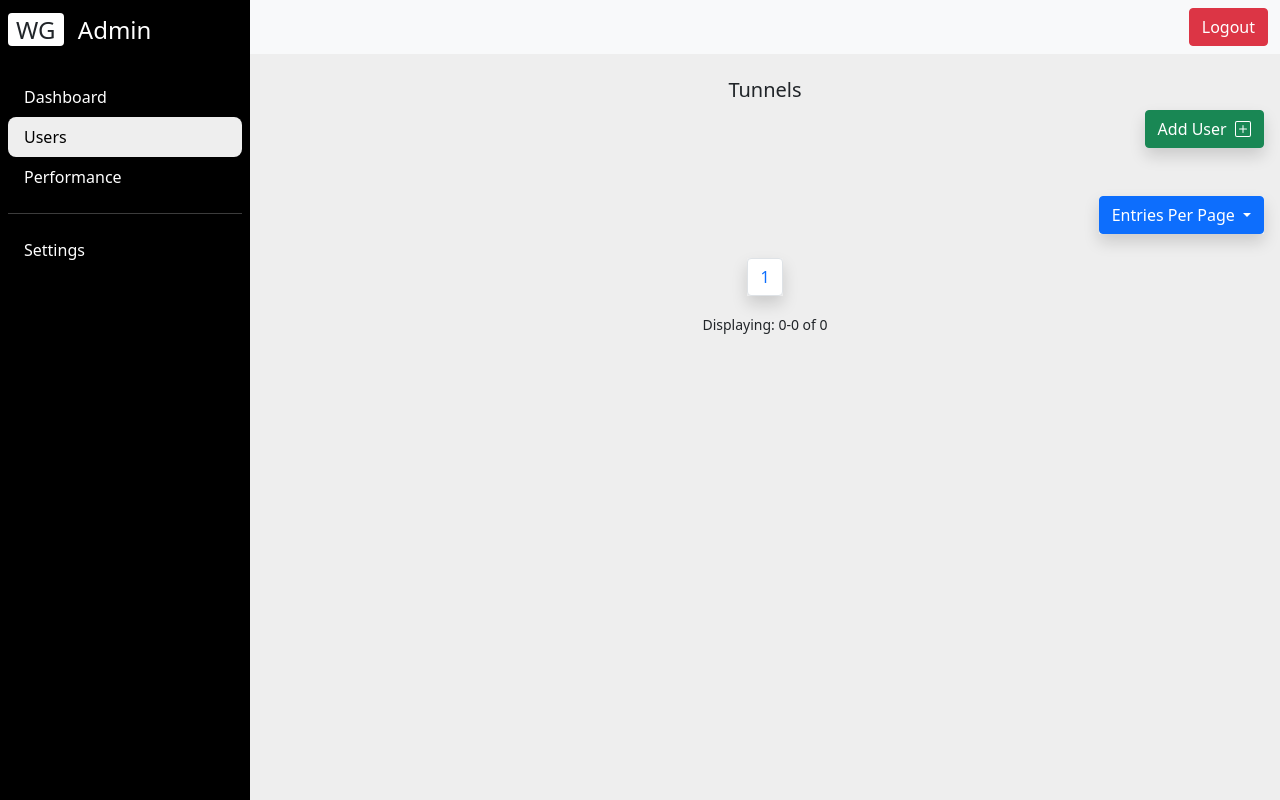
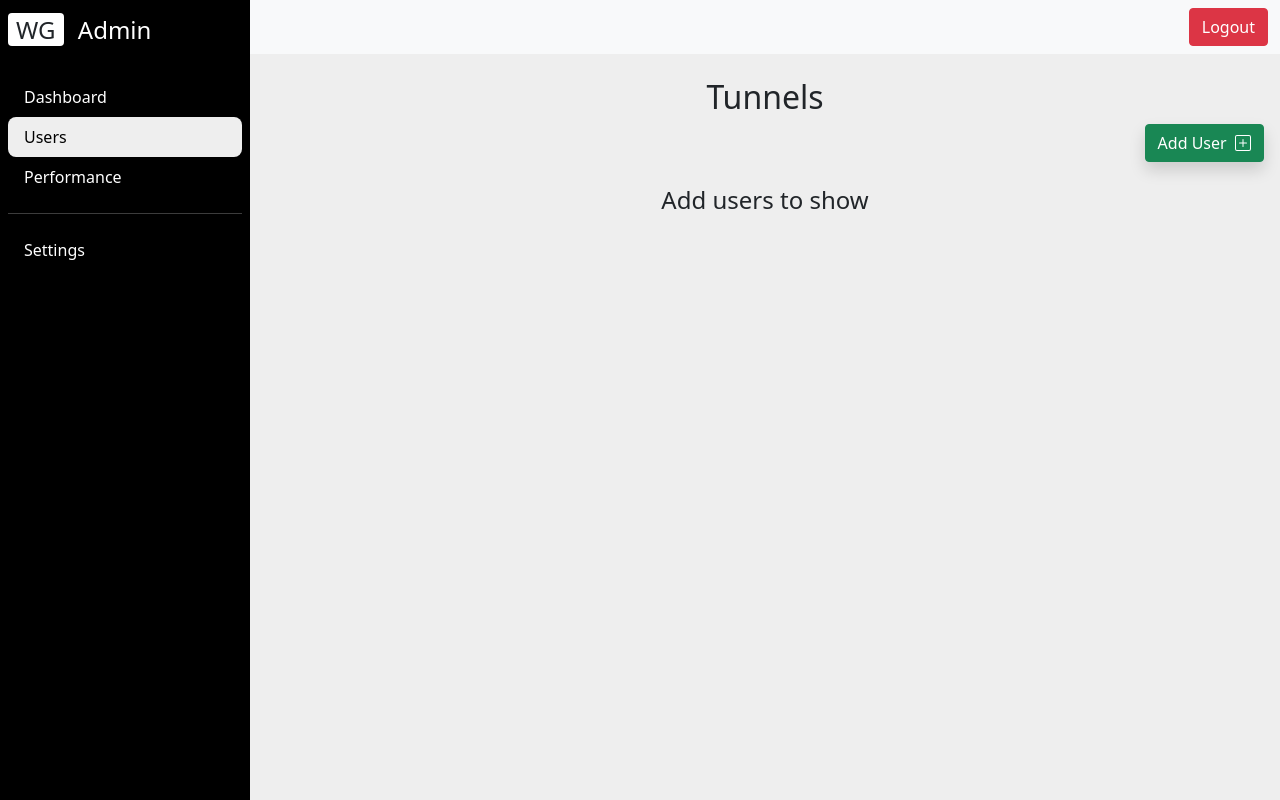
Before and after one commit to papercloudtech/wireguard-server, a Django app: page /console/users in a window 1280 px wide. Run offline with Django 5.2, Linux system fonts and the light colour scheme; the visitor is signed in with stand-in values (Sample User, id 1); data that the repository does not hold is empty; some libraries are stand-ins or nearby versions.

Commit message:
fix the ui when no users

```diff
--- a/api/templates/api/users.html
+++ b/api/templates/api/users.html
@@ -29,9 +29,9 @@
         {% endfor %}
     </script>
     <div class="dashboard-content px-3 pt-4">
-        <h2 class="fs-5 text-center mb-2">Tunnels</h2>
+        <h2 class="text-center mb-2">Tunnels</h2>
           <div class="d-flex justify-content-end">
-            <button type="button" class="shadow btn btn-success d-inline-flex align-items-center" data-bs-toggle="modal" data-bs-target="#exampleModal">
+            <button type="button" class="shadow btn btn-success d-inline-flex align-items-center" data-bs-toggle="modal" data-bs-target="#addUserModal">
                 Add User &nbsp
                 <svg xmlns="http://www.w3.org/2000/svg" width="16" height="16" fill="currentColor"
                      class="bi bi-plus-square" viewBox="0 0 16 16">
@@ -41,6 +41,41 @@
             </button>
           </div>
         <br>
+        <!-- Modal -->
+        <div class="modal fade" id="addUserModal" tabindex="-1" aria-labelledby="addUserModalLabel" aria-hidden="true">
+            <div class="modal-dialog">
+                <div class="modal-content">
+                    <div class="modal-header">
+                        <h5 class="modal-title" id="addUserModalLabel">Add User</h5>
+                        <button type="button" class="btn-close" data-bs-dismiss="modal" aria-label="Close"></button>
+                    </div>
+                    <form method="POST">
+                        {% csrf_token %}
+                        <div class="modal-body">
+                            <div class="row g-3 align-items-center">
+                                <div class="col-auto">
+                                    <label for="newusername" class="col-form-label">username</label>
+                                </div>
+                                <div class="col-auto">
+                                    <input name="username" type="text" id="newusername" class="form-control"
+                                           aria-describedby="usernamedHelpInline">
+                                </div>
+                                <div class="col-auto">
+                                <span id="usernameHelpInline" class="form-text">
+                                  Must be 4-15 characters long.
+                                </span>
+                                </div>
+                            </div>
+                        </div>
+                        <div class="modal-footer">
+                            <button type="button" class="btn btn-secondary" data-bs-dismiss="modal">Close</button>
+                            <button type="submit" class="btn btn-primary">Save changes</button>
+                        </div>
+                    </form>
+                </div>
+            </div>
+        </div>
+        {% if clients %}
             {% for client in clients %}
                 <div class="flex ">
                     <div class="card mb-2">
@@ -108,41 +143,6 @@
             {% endfor %}
         <br>
 
-
-        <!-- Modal -->
-        <div class="modal fade" id="exampleModal" tabindex="-1" aria-labelledby="exampleModalLabel" aria-hidden="true">
-            <div class="modal-dialog">
-                <div class="modal-content">
-                    <div class="modal-header">
-                        <h5 class="modal-title" id="exampleModalLabel">Add User</h5>
-                        <button type="button" class="btn-close" data-bs-dismiss="modal" aria-label="Close"></button>
-                    </div>
-                    <form method="POST">
-                        {% csrf_token %}
-                        <div class="modal-body">
-                            <div class="row g-3 align-items-center">
-                                <div class="col-auto">
-                                    <label for="newusername" class="col-form-label">username</label>
-                                </div>
-                                <div class="col-auto">
-                                    <input name="username" type="text" id="newusername" class="form-control"
-                                           aria-describedby="usernamedHelpInline">
-                                </div>
-                                <div class="col-auto">
-                                <span id="usernameHelpInline" class="form-text">
-                                  Must be 4-15 characters long.
-                                </span>
-                                </div>
-                            </div>
-                        </div>
-                        <div class="modal-footer">
-                            <button type="button" class="btn btn-secondary" data-bs-dismiss="modal">Close</button>
-                            <button type="submit" class="btn btn-primary">Save changes</button>
-                        </div>
-                    </form>
-                </div>
-            </div>
-        </div>
         <div class="d-flex justify-content-end">
           <div class="dropdown shadow">
             <button class="btn btn-primary dropdown-toggle" type="button" data-bs-toggle="dropdown" aria-expanded="false">
@@ -185,5 +185,9 @@
                 <small>Displaying: {{ clients.start_index }}-{{ clients.end_index }} of {{ clients.paginator.count }}</small>
             </nav>
         </div>
+        {% else %}
+         <h4 class="text-center">Add users to show</h4>
+        {% endif %}
+
     </div>
 {% endblock %}
```
Lines whose indentation alone changed are shown as unchanged.
